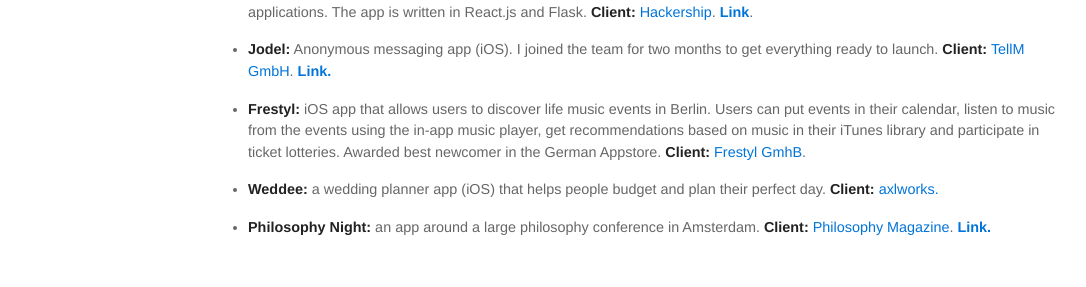
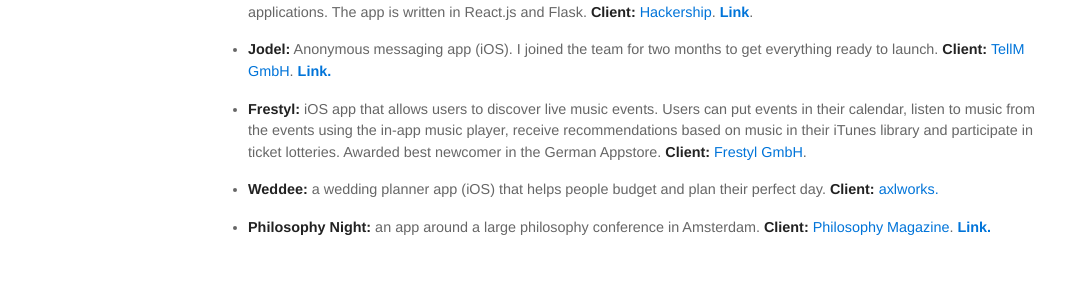
Before and after one commit to gnunicorn/anoukruhaak.github.io, a Jekyll site: the page built from resume-2015-MOZ/index.html, in a window 1280 px wide and 900 px high, scrolled down 577 px. Shown: the part 159-446 px from the top of the window, without its empty margins (96-1182 px from the left). Built offline with Jekyll 4.4.1, drawn with Linux system fonts in a browser that asks for light colours; nearby versions of some CDN libraries.

Commit message:
frestyl copyedit

```diff
--- a/resume-2015-MOZ/index.html
+++ b/resume-2015-MOZ/index.html
@@ -44,7 +44,7 @@
 
           <li><p><strong>Jodel:</strong> Anonymous messaging app (iOS). I joined the team for two months to get everything ready to launch. <strong>Client:</strong> <a href="https://jodel-app.com/">TellM GmbH</a>. <strong><a target="_blank" href="https://itunes.apple.com/co/app/jodel/id789870026?l=en&mt=8">Link.</a></strong></p></li>
 
-          <li><p><strong>Frestyl:</strong> iOS app that allows users to discover life music events in Berlin. Users can put events in their calendar, listen to music from the events using the in-app music player, get recommendations based on music in their iTunes library and participate in ticket lotteries. Awarded best newcomer in the German Appstore. <strong>Client:</strong> <a target="_blank" href="http://frestyl.com/">Frestyl GmhB</a>. </strong></p></li>
+          <li><p><strong>Frestyl:</strong> iOS app that allows users to discover live music events. Users can put events in their calendar, listen to music from the events using the in-app music player, receive recommendations based on music in their iTunes library and participate in ticket lotteries. Awarded best newcomer in the German Appstore. <strong>Client:</strong> <a target="_blank" href="http://frestyl.com/">Frestyl GmbH</a>. </strong></p></li>
 
           <li><p><strong>Weddee:</strong> a wedding planner app (iOS) that helps people budget and plan their perfect day. <strong>Client: </strong><a target="_blank" href="http://www.weddee.co">axlworks.</a></p></li>
 
```
